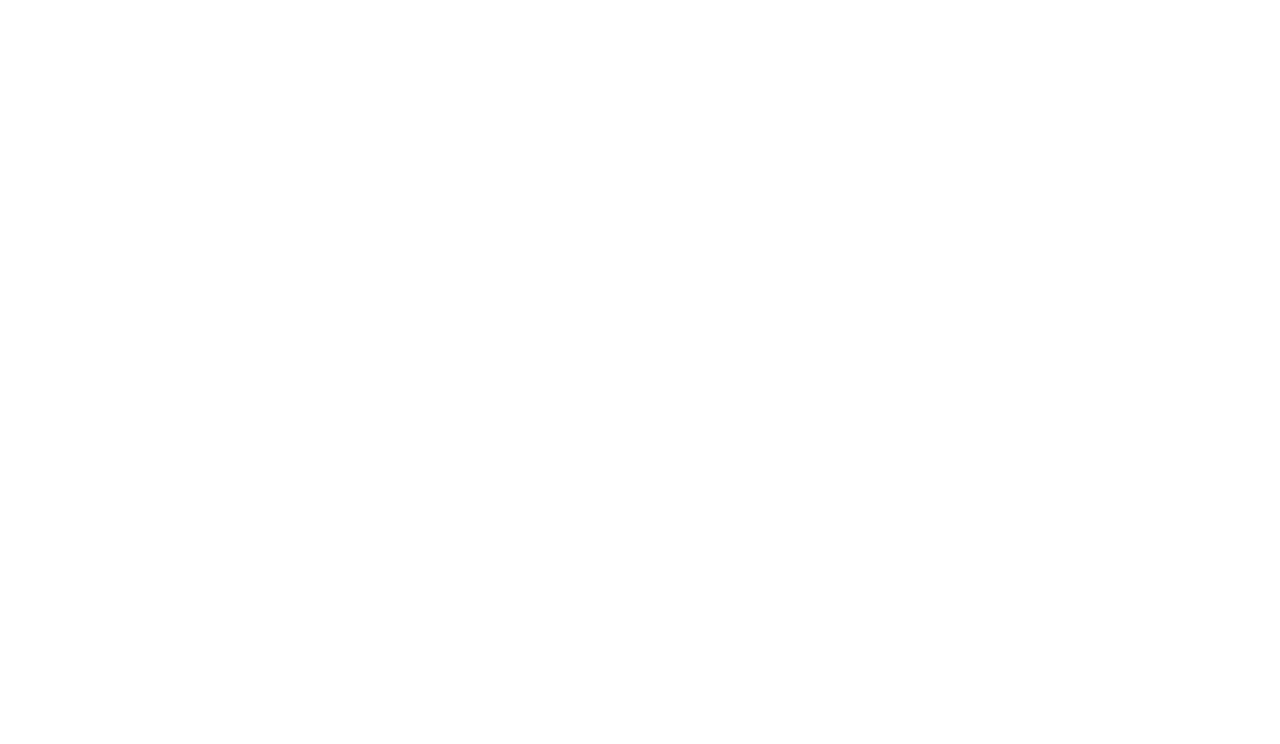
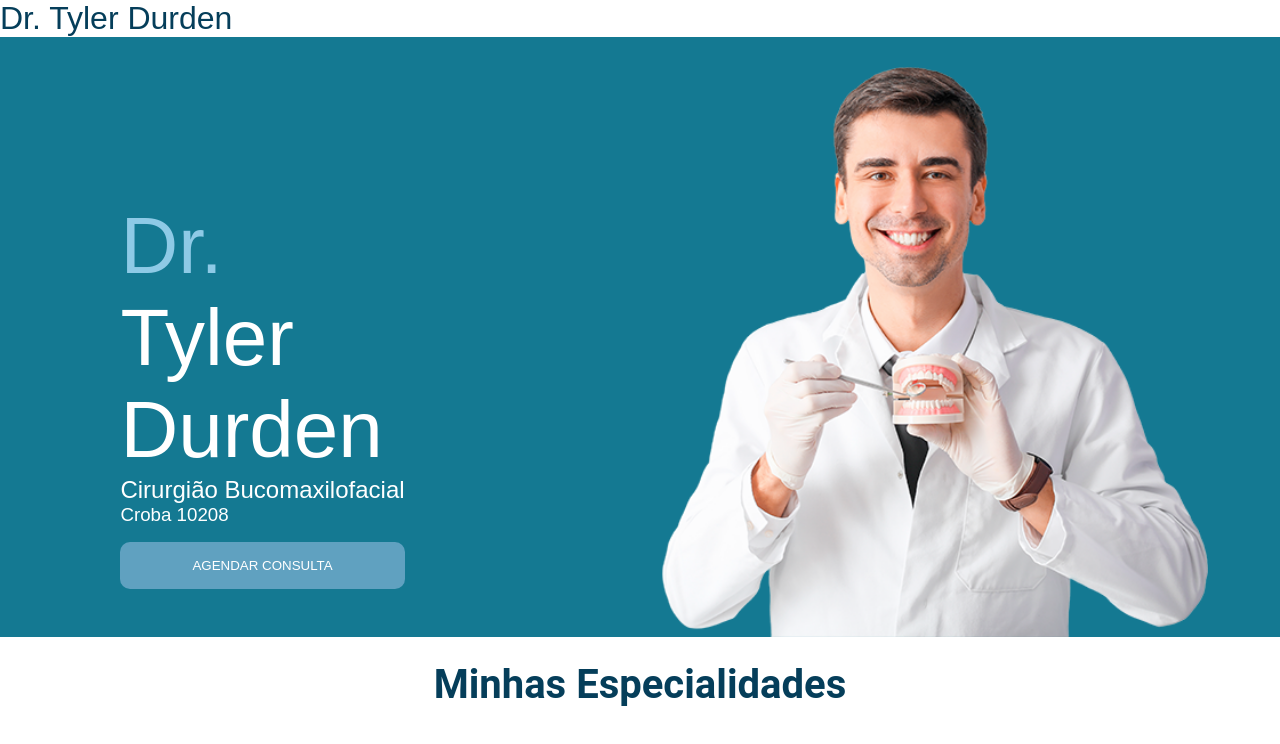
Before and after one commit to romulofh/dr-odonto, a plain HTML site: page index.html in a window 1280 px wide. Drawn offline with Linux system fonts and the light colour scheme; a web font is replaced by a local one.

Commit message:
Hero parcial

```diff
--- a/index.html
+++ b/index.html
@@ -7,6 +7,31 @@
   <link rel="stylesheet" href="./styles.css">
 </head>
 <body>
+  <header>
+    <nav>
+      <span class="logo">Dr. Tyler Durden</span>
+    </nav>
+  </header>
+  <main>
+    <section class="hero">
+      <div class="hero-conteudo">
+        <h1 class="hero-dr">Dr.</h1>
+        <h2 class="hero-titulo">Tyler <br>Durden</h2>
+        <h2 class="hero-subtitulo">Cirurgião Bucomaxilofacial</h2>
+        <h3 class="hero-texto">Croba 10208</h3>
+        <button class="btn-consulta">agendar consulta</button>
+      </div>
+      <div class="hero-imagem">
+        <img src="./assets/dentista.webp" alt="Dentista sorrindo">
+      </div>
+    </section>
+    <section class="especialidades">
+      <h2 class="especialidades-titulo"><strong>Minhas Especialidades</strong></h2>
+      <div class="destaques-especialidades">
+
+      </div>
+    </section>
+  </main>
 
 </body>
 </html>
--- a/styles.css
+++ b/styles.css
@@ -0,0 +1,89 @@
+@import url('<link rel="preconnect" href="https://fonts.googleapis.com"><link rel="preconnect" href="https://fonts.gstatic.com" crossorigin><link href="https://fonts.googleapis.com/css2?family=Montserrat:ital,wght@0,100..900;1,100..900&family=New+Amsterdam&family=Questrial&family=Roboto:ital,wght@0,100;0,300;0,400;0,500;0,700;0,900;1,100;1,300;1,400;1,500;1,700;1,900&display=swap" rel="stylesheet">');
+
+*{
+  margin: 0;
+  padding: 0;
+  box-sizing: border-box;
+}
+
+.logo {
+  font-family: "New Amsterdam", sans-serif;
+  font-size: 2rem;
+  color: #053e5a;
+}
+
+.hero {
+  display: flex;
+  justify-content: space-around;
+  gap: 4rem;
+  background-color: #147992;
+  height: 600px;
+}
+
+.hero-conteudo {
+  display: flex;
+  flex-direction: column;
+  justify-content: flex-end;
+  padding: 3rem;
+}
+
+.hero-dr {
+  font-family: "Questrial", sans-serif;
+  font-weight: 100;
+  color: #8ecae6;
+  font-size: 5rem;
+  margin: 0;
+}
+
+.hero-titulo {
+  font-family: "Questrial", sans-serif;
+  font-weight: 100;
+  color: #ffffff;
+  font-size: 5rem;
+  margin: 0;
+}
+
+.hero-subtitulo {
+  font-family: "Questrial", sans-serif;
+  font-weight: 400;
+  color: #ffffff;
+}
+
+.hero-texto {
+  color: #ffffff;
+  font-family: "Questrial", sans-serif;
+  font-weight: 100;
+}
+
+.btn-consulta {
+  text-transform: uppercase;
+  color: #ffffff;
+  background-color: #60a1c0;
+  padding: 1rem;
+  border-radius: 10px;
+  border: none;
+  margin-top: 1rem;
+}
+
+.hero-imagem{
+  display: flex;
+  flex-direction: column;
+  justify-content: flex-end;
+}
+
+.hero-imagem > img{
+  height: 95%;
+}
+
+.especialidades {
+  display: flex;
+}
+
+.especialidades-titulo {
+  margin: auto;
+  padding: 1.5rem;
+  font-size: 2.5rem;
+  font-family: "Roboto", system-ui;
+  font-weight: 400;
+  color: #053e5a;
+}
```
Also changed, not shown: assets/atms.png (added), assets/dentista.webp (added), assets/implante-dentario.png (added), assets/ortogmatica.png (added).
